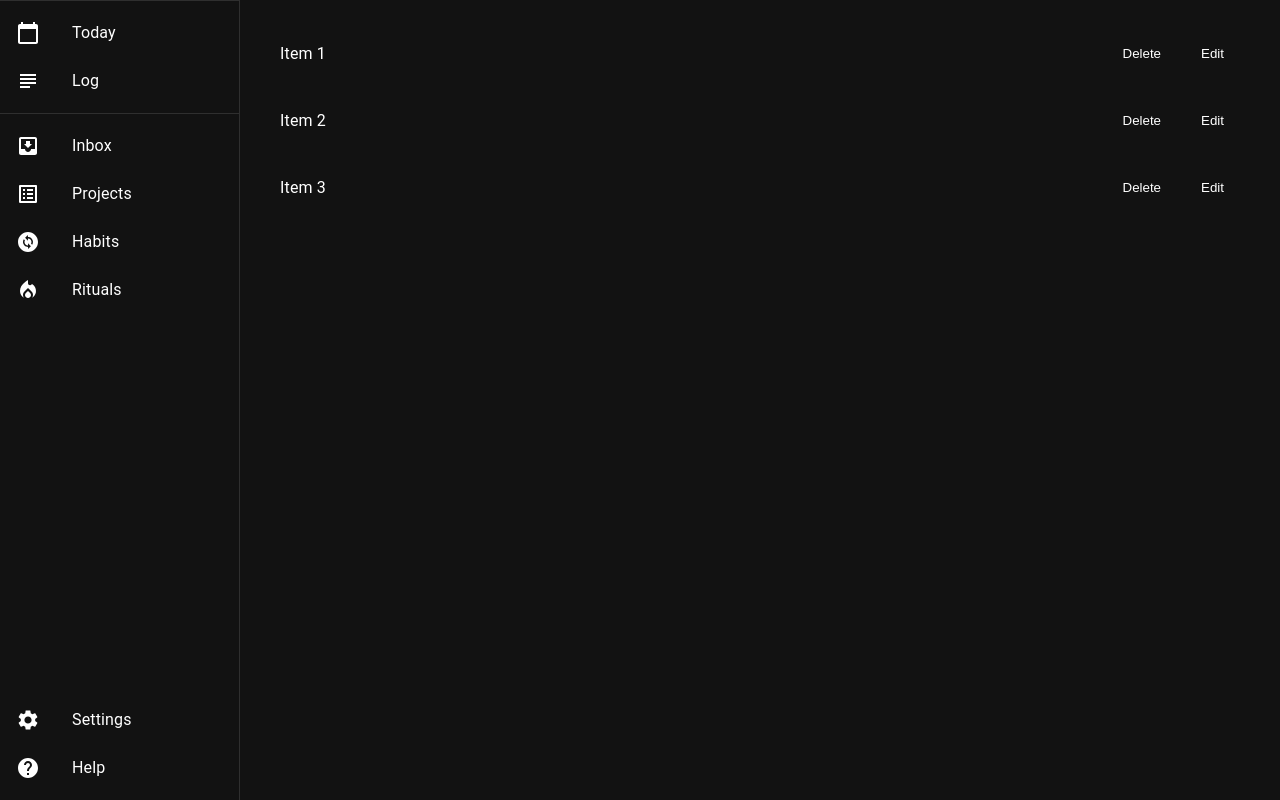
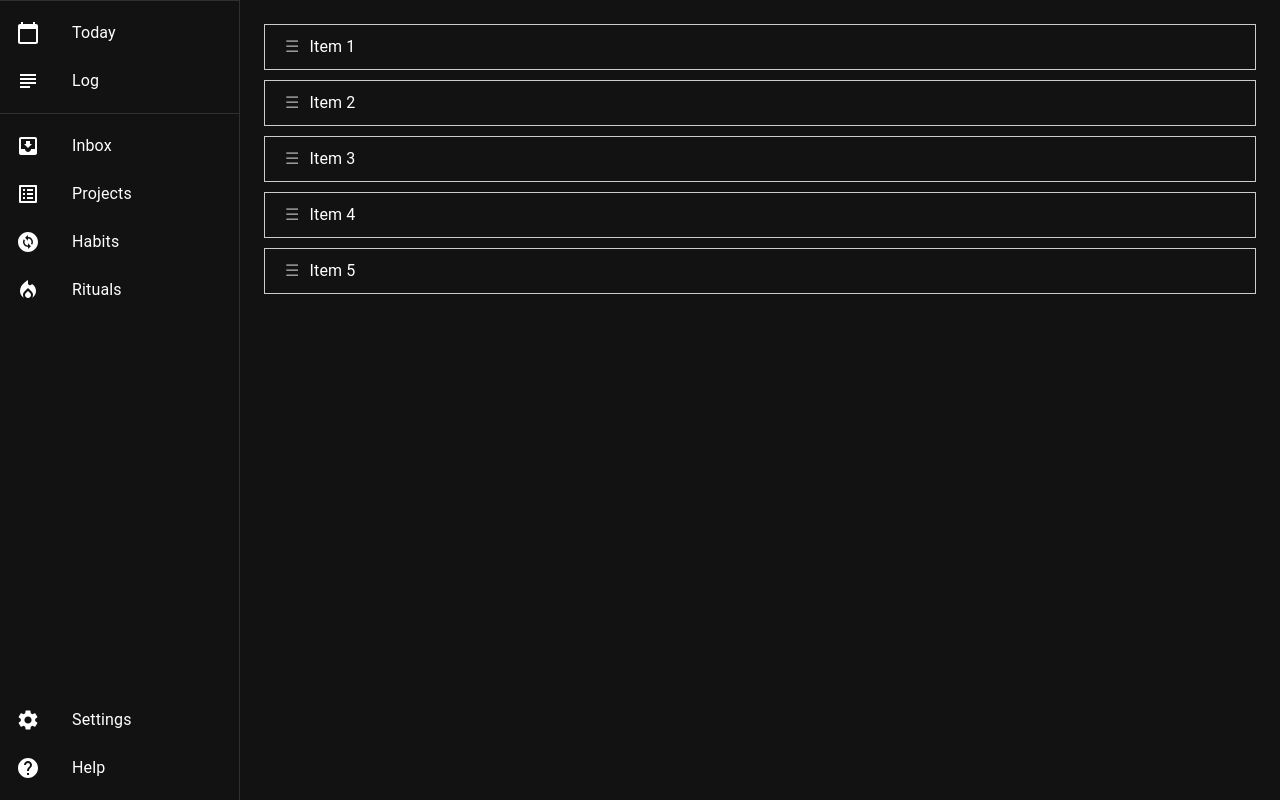
Before and after one commit to aaonhub/HQFrontend, a React (Create React App) app in the folder hqfrontend/: page /test in a window 1280 px wide. Built offline with nearby package versions, Linux system fonts and the light colour scheme.

Commit message:
You can now sort project to do list items
It also now only shows uncompleted items

```diff
--- a/hqfrontend/src/models/inboxitem.ts
+++ b/hqfrontend/src/models/inboxitem.ts
@@ -23,7 +23,7 @@ class InboxItem {
 		description,
 		startDate,
 		startTime,
-		timeCompleted
+		timeCompleted,
 	}: InboxItem) {
 		this.id = id;
 		this.title = title;
--- a/hqfrontend/src/models/project.ts
+++ b/hqfrontend/src/models/project.ts
@@ -7,18 +7,20 @@ class Project {
 	constructor(
 		public id: string,
 		public codename: string,
-		public to_do_items?: InboxItem[]
+		public to_do_items?: InboxItem[],
+		public item_order?: string[]
 	) {
 		this.id = id
 		this.codename = codename
 		this.to_do_items = to_do_items
+		this.item_order = item_order
 	}
 }
 
 export default Project
 
 
-
+// Queries
 export const GET_PROJECTS = gql`
 	query GetProjects {
 		projects {
@@ -32,14 +34,15 @@ export const GET_PROJECTS = gql`
 	}
 `;
 
-export const GET_PROJECT = gql`
+export const GET_COMPLETED_PROJECT_ITEMS = gql`
 	query GetProject($id: ID!) {
 		project(id: $id) {
-			data{
+			data {
 				id
 				attributes {
 					Codename
-					to_do_items {
+					ItemOrder
+					to_do_items(filters: {Completed: {eq: true}}) {
 						data {
 							id
 							attributes {
@@ -58,6 +61,35 @@ export const GET_PROJECT = gql`
 	}
 `;
 
+export const GET_INCOMPLETE_PROJECT_ITEMS = gql`
+	query GetProject($id: ID!) {
+		project(id: $id) {
+			data {
+				id
+				attributes {
+					Codename
+					ItemOrder
+					to_do_items(filters: {Completed: {eq: false}}) {
+						data {
+							id
+							attributes {
+								Title
+								Completed
+								DueDate
+								Description
+								StartDate
+								StartTime
+							}
+						}
+					}
+				}
+			}
+		}
+	}
+`;
+
+
+// Mutations
 export const CREATE_PROJECT = gql`
 	mutation CreateProject($data: ProjectInput!) {
 		createProject(data: $data) {
@@ -121,3 +153,16 @@ mutation CreateProjectInboxItem($projectid: ID!, $Title: String) {
 	}
 }
 `;
+
+export const UPDATE_PROJECT_ITEM_ORDER = gql`
+	mutation UpdateProject($id: ID!, $data: ProjectInput!) {
+		updateProject(id: $id, data: $data) {
+		data {
+			id
+			attributes {
+				ItemOrder
+			}
+		}
+	}
+}
+`;
--- a/hqfrontend/src/pages/ProjectsPage/3ProjectToDoItem.tsx
+++ b/hqfrontend/src/pages/ProjectsPage/3ProjectToDoItem.tsx
@@ -1,17 +1,23 @@
-import { Checkbox, Divider, IconButton, ListItem, ListItemButton, ListItemIcon, ListItemText } from "@mui/material";
+import {
+	Checkbox,
+	IconButton,
+	ListItem,
+	ListItemButton,
+	ListItemIcon,
+	ListItemText,
+} from "@mui/material";
 import React from "react";
 
 // Icons
-import CommentIcon from '@mui/icons-material/Comment'
+import CommentIcon from "@mui/icons-material/Comment";
 
 // Models
 import InboxItem from "../../models/inboxitem";
 
-
 interface ProjectToDoItemProps {
-	toDoItem: InboxItem
-	setSelectedInboxItem: React.Dispatch<React.SetStateAction<InboxItem | undefined>>
-	handleCheck: (id: string, completed: boolean) => (event: React.ChangeEvent<HTMLInputElement>) => void
+	toDoItem: InboxItem;
+	setSelectedInboxItem: React.Dispatch<React.SetStateAction<InboxItem | undefined>>;
+	handleCheck: (InboxItem: InboxItem) => (event: React.ChangeEvent<HTMLInputElement>) => void;
 }
 
 const ProjectToDoItem = React.memo(({ toDoItem, handleCheck, setSelectedInboxItem }: ProjectToDoItemProps) => {
@@ -19,38 +25,48 @@ const ProjectToDoItem = React.memo(({ toDoItem, handleCheck, setSelectedInboxIte
 		<React.Fragment key={toDoItem.id}>
 			<ListItem
 				secondaryAction={
-					<IconButton edge="end" aria-label="openmenu">
-						<CommentIcon />
-					</IconButton>
+					<>
+						<IconButton edge="end" aria-label="openmenu">
+							<CommentIcon />
+						</IconButton>
+					</>
 				}
 				disablePadding
 			>
 				<ListItemButton role={undefined} dense>
+
+					{/* Handle Icon */}
+					<ListItemIcon>
+						<span className="drag-handle">&#x2630;</span>
+					</ListItemIcon>
+
+					{/* Checkbox */}
 					<ListItemIcon>
 						<Checkbox
 							edge="start"
 							checked={toDoItem.completed}
-							onChange={handleCheck(toDoItem.id, toDoItem.completed)}
+							onChange={handleCheck(toDoItem)}
 							tabIndex={-1}
 							disableRipple
 						/>
 					</ListItemIcon>
+
+					{/* Title */}
 					<ListItemText
 						primary={toDoItem.title}
 						onClick={() => setSelectedInboxItem(toDoItem)}
 						primaryTypographyProps={{
 							style: {
 								textDecoration: toDoItem.completed ? "line-through" : "none",
-								color: toDoItem.completed ? "grey" : "inherit"
+								color: toDoItem.completed ? "grey" : "inherit",
 							},
 						}}
 					/>
 				</ListItemButton>
 			</ListItem>
-			<Divider />
 		</React.Fragment>
-	)
-})
+	);
+});
 
 // memo
-export default React.memo(ProjectToDoItem)
+export default React.memo(ProjectToDoItem);
--- /dev/null
+++ b/hqfrontend/src/pages/Test.css
@@ -0,0 +1,25 @@
+.sortable-list {
+	list-style-type: none;
+	padding        : 0;
+	margin         : 0;
+}
+
+.sortable-list li {
+	display         : flex;
+	align-items     : center;
+	padding         : 10px;
+	border          : 1px solid #ccc;
+	margin-bottom   : 10px;
+	transition      : background-color 0.2s ease-in-out;
+}
+
+.sortable-list li.sortable-item.dragging {
+	opacity   : 0.5;
+	box-shadow: 0 0 5px rgba(0, 0, 0, 0.3);
+}
+
+.drag-handle {
+	cursor : pointer;
+	color  : #999;
+	padding: 0 10px;
+}
--- a/hqfrontend/src/pages/testpage.tsx
+++ b/hqfrontend/src/pages/testpage.tsx
@@ -1,36 +1,56 @@
-import React, { useState } from 'react';
+import React, { useRef, useState, useEffect } from 'react';
+import Sortable from 'sortablejs';
+import './Test.css';
 
-import ListItem from '../components/ListItem';
+interface ListItem {
+	id: number;
+	text: string;
+}
+
+export default function Test() {
+	const [listItems, setListItems] = useState<ListItem[]>([
+		{ id: 1, text: 'Item 1' },
+		{ id: 2, text: 'Item 2' },
+		{ id: 3, text: 'Item 3' },
+		{ id: 4, text: 'Item 4' },
+		{ id: 5, text: 'Item 5' },
+	]);
 
 
-export default function Test() {
-	const [items, setItems] = useState(['Item 1', 'Item 2', 'Item 3']);
 
-	const handleDelete = (index: number) => {
-		const newItems = [...items];
-		newItems.splice(index, 1);
-		setItems(newItems);
+	const listRef = useRef<HTMLUListElement>(null);
+
+	const onSortEnd = (event: any) => {
+		const { oldIndex, newIndex } = event;
+		setListItems((items) => {
+			const newItems = [...items];
+			const [removed] = newItems.splice(oldIndex, 1);
+			newItems.splice(newIndex, 0, removed);
+			return newItems;
+		});
 	};
 
-	const handleEdit = (index: number) => {
-		const newItem = prompt('Enter a new item:');
-		if (newItem) {
-			const newItems = [...items];
-			newItems[index] = newItem;
-			setItems(newItems);
+	React.useEffect(() => {
+		if (listRef.current) {
+			Sortable.create(listRef.current, {
+				onEnd: onSortEnd,
+				handle: '.drag-handle',
+				draggable: '.sortable-item',
+				onStart: (event: any) => {
+					event.item.querySelector('.drag-handle').style.cursor = 'grabbing';
+				},
+			});
 		}
-	};
+	}, []);
 
 	return (
-		<div className="list">
-			{items.map((item: string, index) => (
-				<ListItem
-					key={index}
-					item={item}
-					onDelete={() => handleDelete(index)}
-					onEdit={() => handleEdit(index)}
-				/>
+		<ul className="sortable-list" ref={listRef}>
+			{listItems.map((item) => (
+				<li key={item.id} className="sortable-item">
+					<span className="drag-handle">&#x2630;</span>
+					{item.text}
+				</li>
 			))}
-		</div>
+		</ul>
 	);
 };
```
Also changed, not shown: hqfrontend/src/pages/ProjectsPage/1ProjectPage.tsx (+82 -27 lines), hqfrontend/src/pages/ProjectsPage/ProjectPage.module.css (added, +43 -0 lines).
